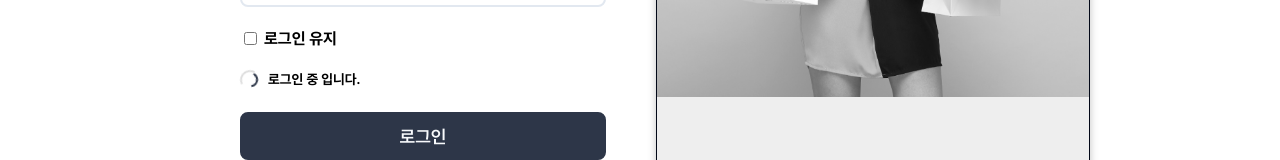
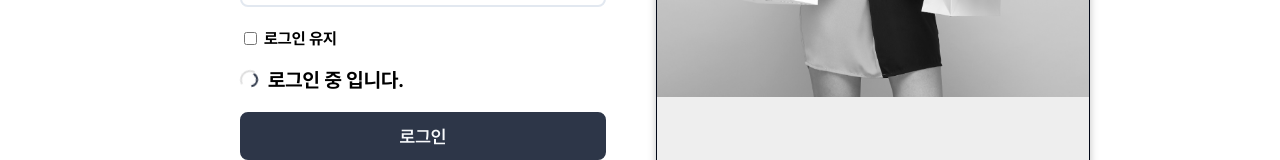
Before and after one commit to momo1108/StoreSoljik, a React (Vite) app: page /signin in a window 1280 px wide. Both pictures are taken after typing "name@example.com", "Sample123" into the empty fields and a click on the button "로그인". Shown: the part 469-629 px from the top of the page. Built offline with nearby package versions, Linux system fonts and the light colour scheme; no server answers.

Commit message:
modify: 체크박스 직접 조작에 사용할 onChange props 추가, 스피너 오버라이드용 class, size props 추가.

```diff
--- a/src/components/form/checkbox/Checkbox.tsx
+++ b/src/components/form/checkbox/Checkbox.tsx
@@ -5,23 +5,28 @@ import { UseFormRegisterReturn } from 'react-hook-form';
 
 type CheckboxProps = ClassName &
   InputHTMLAttributes<HTMLInputElement> & {
-    id: string; // 필수 입력을 위해 따로 표기
-    name: string; // 필수 입력을 위해 따로 표기
     description?: string;
     reactHookForm?: UseFormRegisterReturn<string>;
   };
 
 const Checkbox: React.FC<CheckboxProps> = ({
-  id,
-  name,
+  id = '',
+  name = '',
   description = '',
   className = '',
+  onChange = () => {},
   reactHookForm,
 }) => {
   return (
     <S.CheckboxContainer className={className}>
       <S.CheckboxDiv>
-        <input id={id} name={name} type='checkbox' {...reactHookForm} />
+        <input
+          id={id}
+          name={name}
+          type='checkbox'
+          onChange={onChange}
+          {...reactHookForm}
+        />
         {description ? (
           <label className='description' htmlFor={id}>
             {description}
--- a/src/components/ui/spinner/Spinner.Style.tsx
+++ b/src/components/ui/spinner/Spinner.Style.tsx
@@ -1,9 +1,9 @@
 import styled from 'styled-components';
 
-export const SpinnerBox = styled.div`
+export const SpinnerBox = styled.div<{ $size: number }>`
   display: flex;
   align-items: center;
-  font-size: ${(props) => props.theme.fontSize.sm};
+  font-size: ${(props) => props.$size}px;
   font-weight: bold;
   gap: 8px;
 `;
--- a/src/components/ui/spinner/Spinner.tsx
+++ b/src/components/ui/spinner/Spinner.tsx
@@ -3,16 +3,17 @@ import * as S from './Spinner.Style';
 import { ReactNode } from 'react';
 
 export type SpinnerProps = ClassName & {
-  children: ReactNode;
-  spinnerSize: number;
+  children?: ReactNode;
+  spinnerSize?: number;
 };
 
 const Spinner: React.FC<SpinnerProps> = ({
+  className = '',
   children = '',
   spinnerSize = 48,
 }) => {
   return (
-    <S.SpinnerBox>
+    <S.SpinnerBox className={className} $size={spinnerSize}>
       <S.SpinnerSpan $size={spinnerSize} />
       {children}
     </S.SpinnerBox>
```
